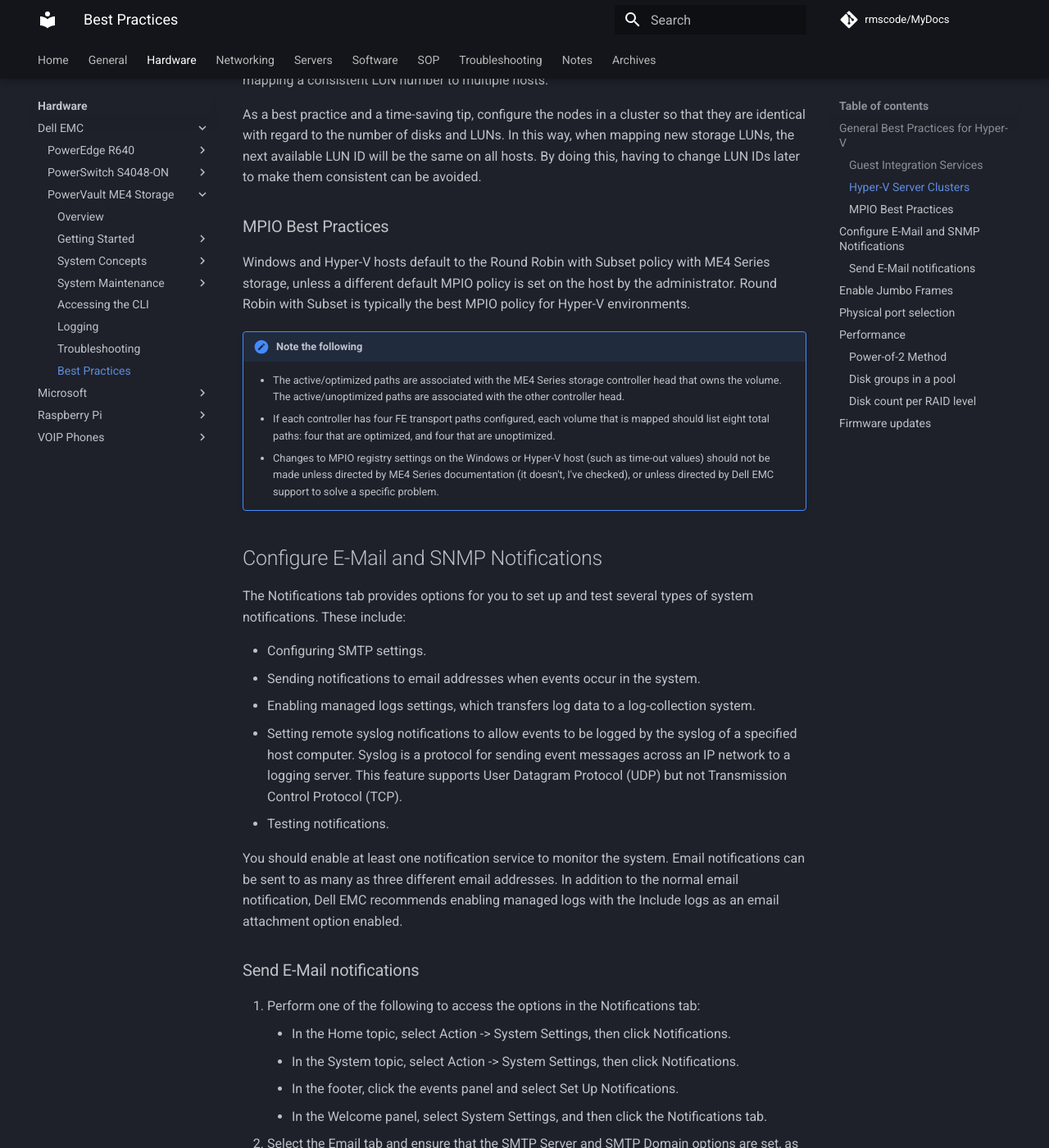
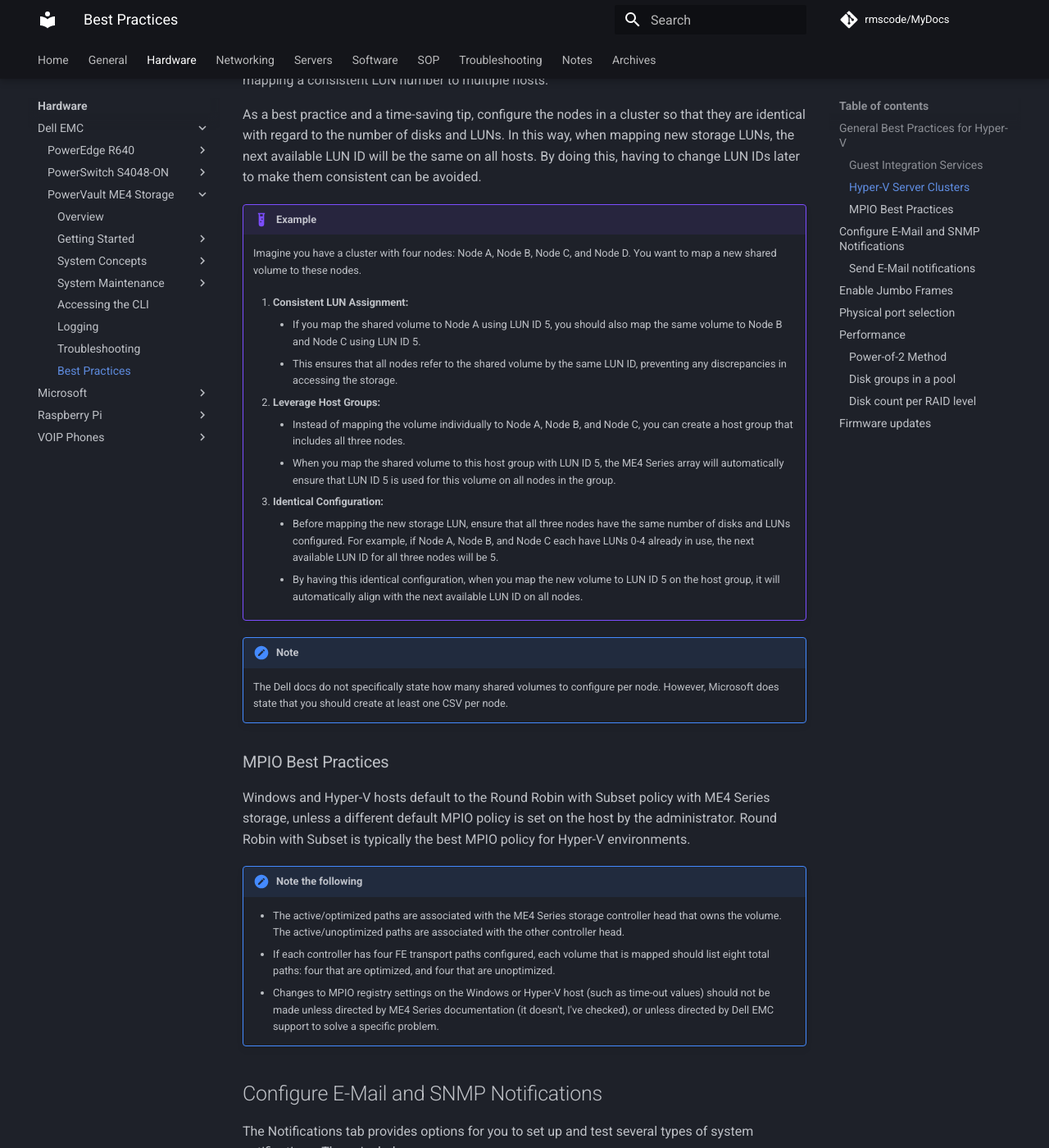
Before and after one commit to rmscode/binary-garden, an MkDocs documentation site: the page built from docs/hardware/dell-emc/powervault-me4/me4-best-practice.md, in a window 1280 px wide and 1400 px high, scrolled down 688 px. Shown: the whole window at 82% size. Built offline with MkDocs 1.6.1 and Material for MkDocs 9.7.7, drawn with Linux system fonts in a browser that asks for light colours; comment, search, counter and statistics services are not loaded.

Commit message:
Docs: Revise best practices for ME4 storage.
Add example under "Hyper-V Server Clusters" section.

```diff
--- a/docs/hardware/dell-emc/powervault-me4/me4-best-practice.md
+++ b/docs/hardware/dell-emc/powervault-me4/me4-best-practice.md
@@ -15,6 +15,29 @@
 When mapping shared volumes (quorum disks, cluster disks,or cluster shared volumes) to multiple hosts, make sure that the volume is mapped to all nodes in the cluster using a consistent LUN number. Leverage host groups on the ME4 Series array to simplify the task of mapping a consistent LUN number to multiple hosts.
 
 As a best practice and a time-saving tip, configure the nodes in a cluster so that they are identical with regard to the number of disks and LUNs. In this way, when mapping new storage LUNs, the next available LUN ID will be the same on all hosts. By doing this, having to change LUN IDs later to make them consistent can be avoided.
+
+!!! example
+
+    Imagine you have a cluster with four nodes: Node A, Node B, Node C, and Node D. You want to map a new shared volume to these nodes.
+
+    1. **Consistent LUN Assignment:**
+
+        - If you map the shared volume to Node A using LUN ID 5, you should also map the same volume to Node B and Node C using LUN ID 5.
+        - This ensures that all nodes refer to the shared volume by the same LUN ID, preventing any discrepancies in accessing the storage.
+
+    2. **Leverage Host Groups:**
+
+        - Instead of mapping the volume individually to Node A, Node B, and Node C, you can create a host group that includes all three nodes.
+        - When you map the shared volume to this host group with LUN ID 5, the ME4 Series array will automatically ensure that LUN ID 5 is used for this volume on all nodes in the group.
+
+    3. **Identical Configuration:**
+
+        - Before mapping the new storage LUN, ensure that all three nodes have the same number of disks and LUNs configured. For example, if Node A, Node B, and Node C each have LUNs 0-4 already in use, the next available LUN ID for all three nodes will be 5.
+        - By having this identical configuration, when you map the new volume to LUN ID 5 on the host group, it will automatically align with the next available LUN ID on all nodes.
+
+!!! note
+
+    The Dell docs do not specifically state how many shared volumes to configure per node. However, Microsoft does state that you should create at least one CSV per node.
 
 ### MPIO Best Practices
 
```
